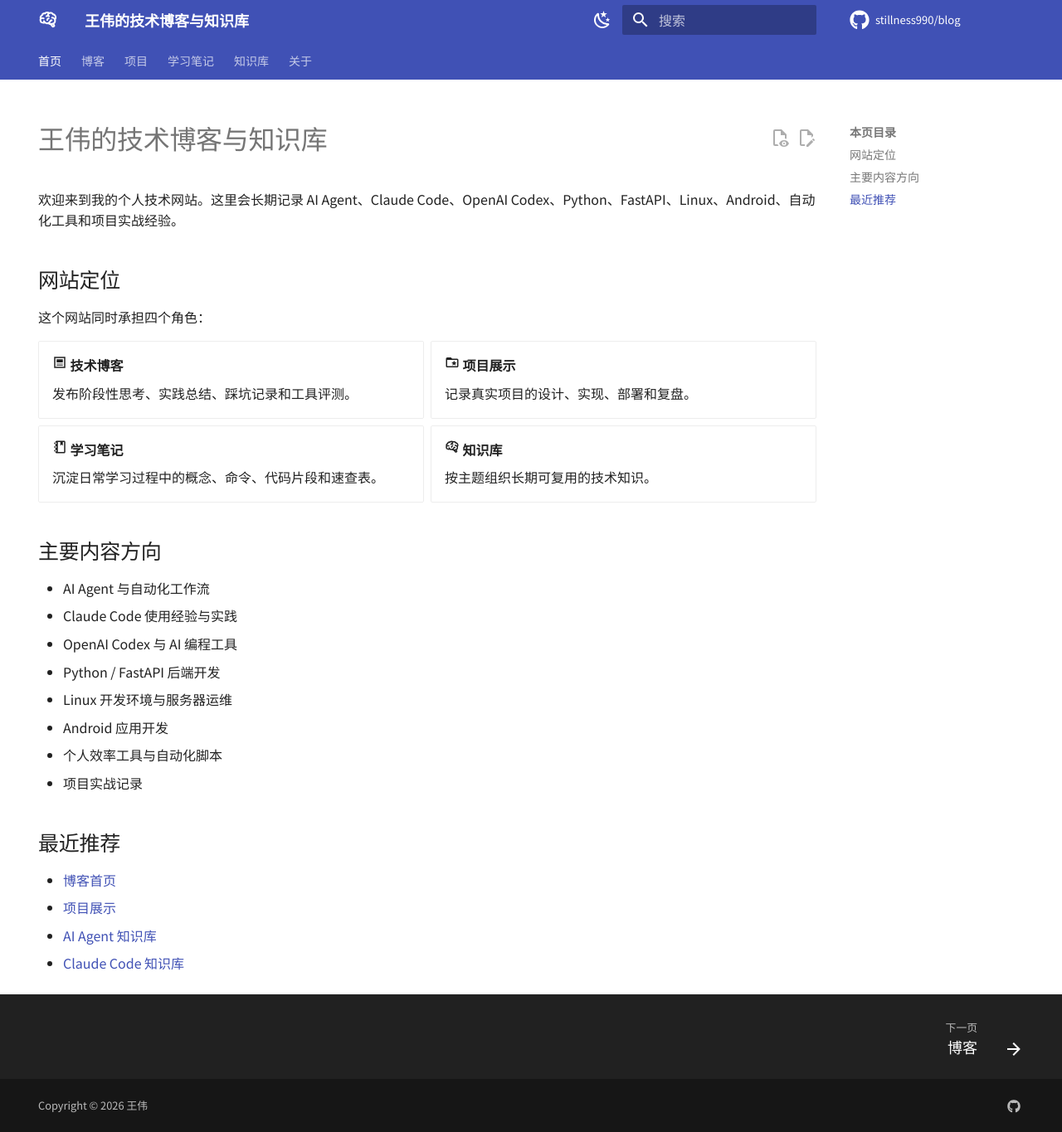
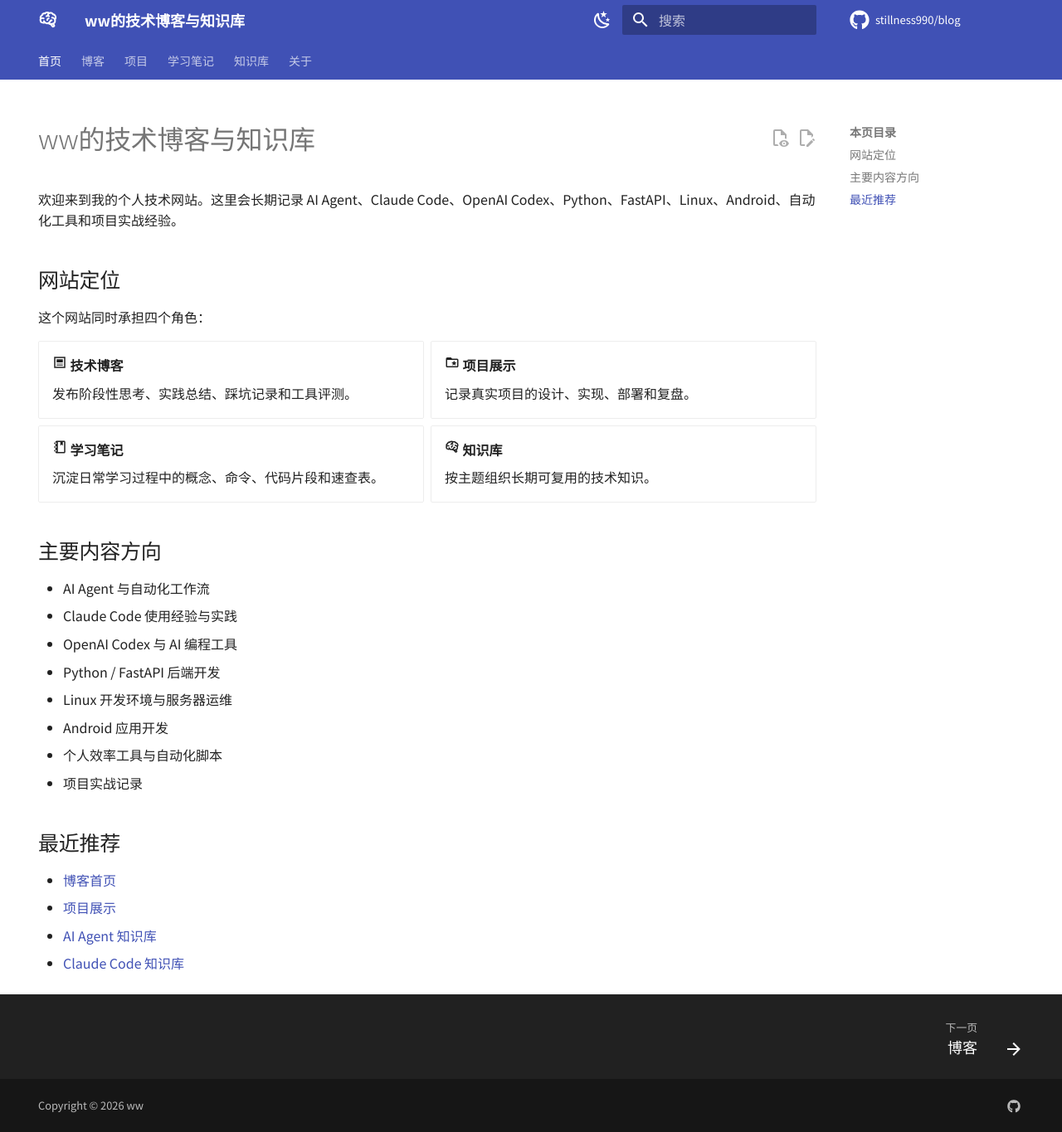
Before and after one commit to stillness990/blog, an MkDocs documentation site: the page built from docs/index.md, in a window 1280 px wide and 1365 px high. Shown: the whole window at 83% size. Built offline with MkDocs 1.6.1 and Material for MkDocs 9.7.7, drawn with Linux system fonts in a browser that asks for light colours; comment, search, counter and statistics services are not loaded.

Commit message:
Update site owner name

```diff
--- a/docs/index.md
+++ b/docs/index.md
@@ -4,7 +4,7 @@ hide:
   - navigation
 ---
 
-# 王伟的技术博客与知识库
+# ww的技术博客与知识库
 
 欢迎来到我的个人技术网站。这里会长期记录 AI Agent、Claude Code、OpenAI Codex、Python、FastAPI、Linux、Android、自动化工具和项目实战经验。
 
--- a/mkdocs.yml
+++ b/mkdocs.yml
@@ -1,11 +1,11 @@
-site_name: 王伟的技术博客与知识库
+site_name: ww的技术博客与知识库
 site_description: AI Agent、Claude Code、Python、FastAPI、Linux、Android 与自动化工具实践记录
 site_url: https://stillness990.github.io/blog/
 repo_name: stillness990/blog
 repo_url: https://github.com/stillness990/blog
 edit_uri: edit/main/docs/
 
-copyright: Copyright &copy; 2026 王伟
+copyright: Copyright &copy; 2026 ww
 
 theme:
   name: material
```
Also changed, not shown: README.md (+1 -1 lines), docs/about.md (+1 -1 lines).
